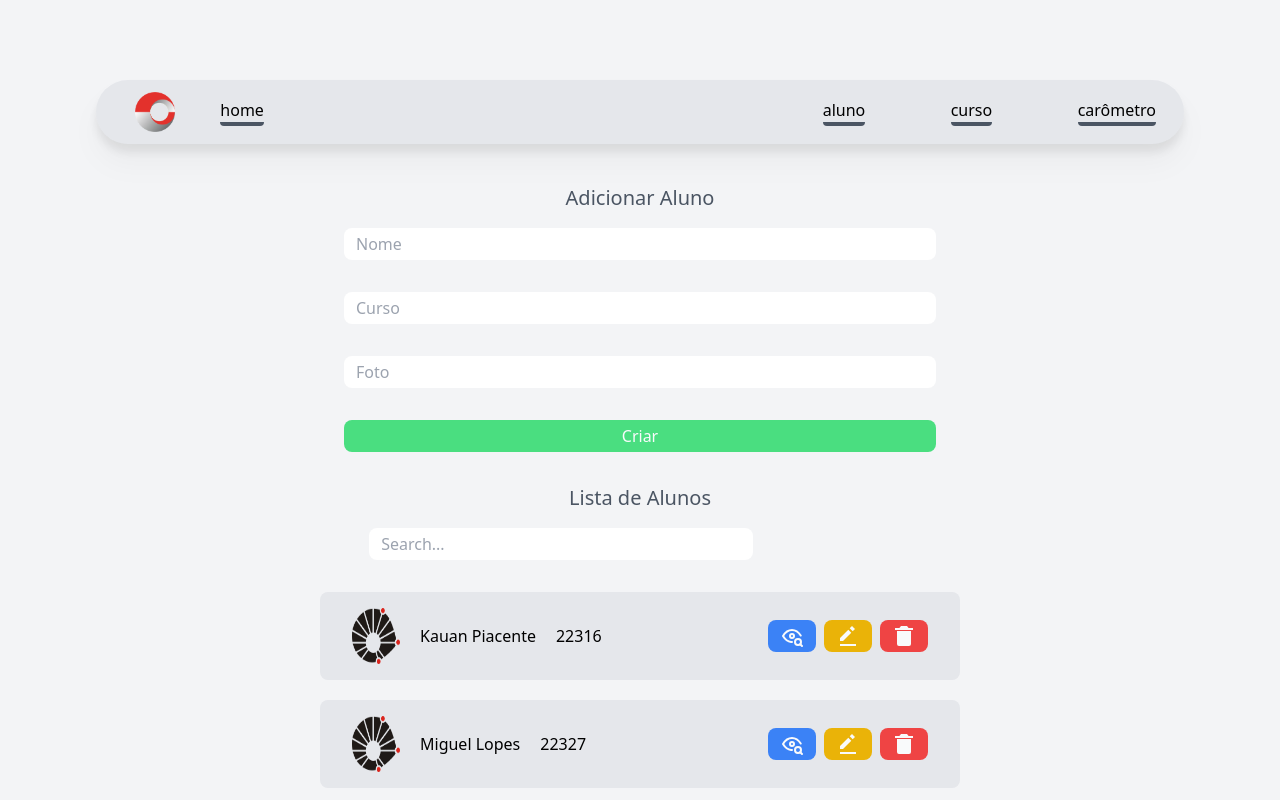
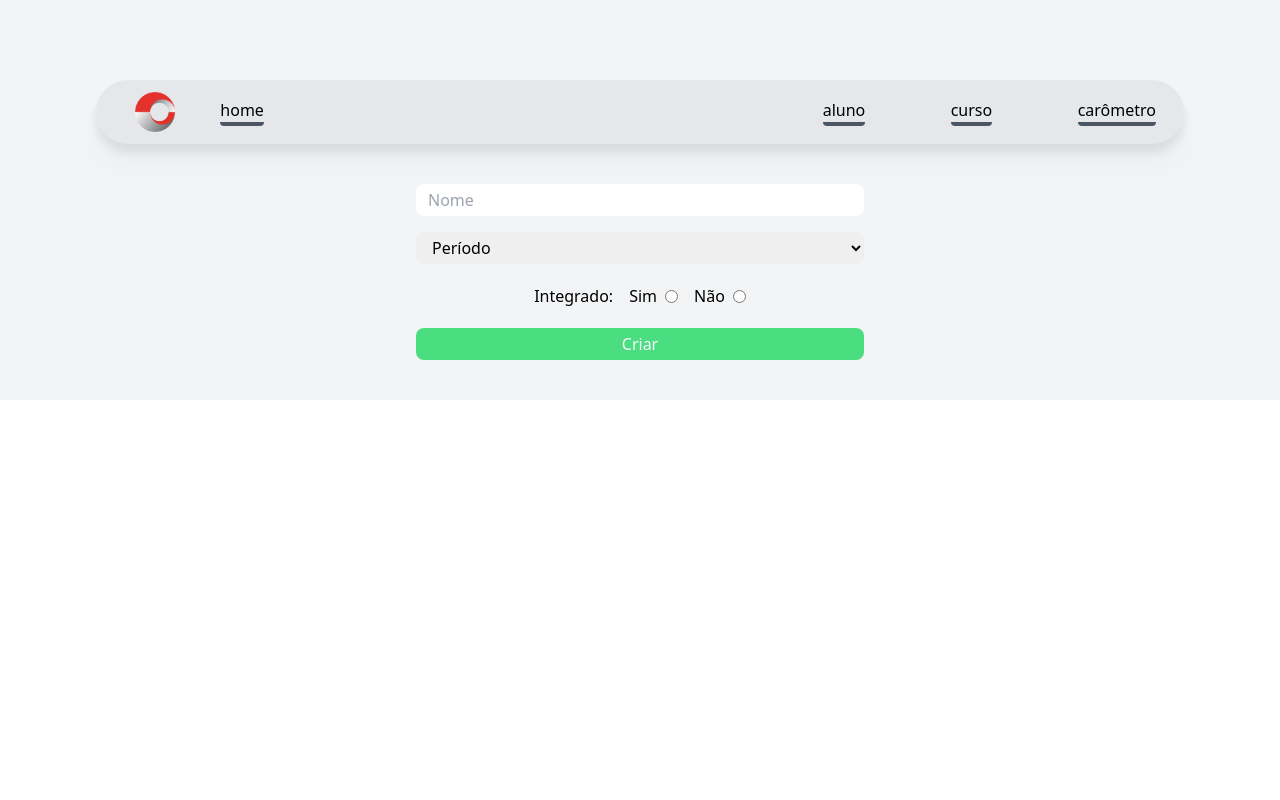
Before and after one commit to miguel-l-b/escola, a React (Create React App) app: page /courses in a window 1280 px wide. Shown: the top 800 px of the page. Built offline with nearby package versions, Linux system fonts and the light colour scheme.

Commit message:
feat: forms create course

```diff
--- a/src/App.tsx
+++ b/src/App.tsx
@@ -3,6 +3,7 @@ import { BrowserRouter, Routes, Route } from "react-router-dom"
 import Home from './pages/Home'
 import Students from './pages/Students'
 import Header from './components/Header'
+import Courses from './pages/Courses'
 
 function App() {
   const [path, setPath] = useState(window.location.pathname)
@@ -24,7 +25,7 @@ function App() {
         <Routes>
           <Route path="/" element={<Home />} />
           <Route path="/student" element={<Students />} />
-          <Route path="/courses" element={<Students />} />
+          <Route path="/courses" element={<Courses />} />
           <Route path="/carometer" element={<Students />} />
         </Routes>
       </main>
--- /dev/null
+++ b/src/pages/Courses.tsx
@@ -0,0 +1,33 @@
+import Button from "../components/Button";
+
+export default function Courses() {
+  return(
+    <>
+      <form className="flex flex-col w-1/2 m-auto items-center gap-4">
+        <input type="text" placeholder="Nome" className="max-w-md w-full h-fit py-1 px-3 rounded-lg" />
+        <select required className="max-w-md w-full h-fit py-1 px-3 rounded-lg">
+          <option disabled selected hidden>Período</option>
+          <option value={1}>Matutino</option>
+          <option value={2}>Vespertino</option>
+          <option value={3}>Noturno</option>
+        </select>
+        <div className="flex gap-4 items-center justify-center max-w-md w-full h-fit py-1 px-3 rounded-lg">
+          <h1>Integrado: </h1>
+          <div className="flex gap-2 items-center">
+            <label htmlFor="int_yes">Sim</label>
+            <input type="radio" id="int_yes" name="int" value={1} />
+          </div>
+          <div className="flex gap-2 items-center">
+            <label htmlFor="int_no">Não</label>
+            <input type="radio" id="int_no" name="int" value={0} />
+          </div>
+        </div>
+        <Button type="submit" className="max-w-md w-full bg-green-400 hover:bg-green-100 hover:text-green-500">Criar</Button>
+      </form>
+
+      <div className="">
+
+      </div>
+    </>
+  )
+}
--- a/src/pages/Students.tsx
+++ b/src/pages/Students.tsx
@@ -33,11 +33,11 @@ export default function Students() {
   return (
     <>
       <h2 className="text-center mb-4 font-light text-xl text-gray-600">Adicionar Aluno</h2>
-      <form className="m-auto w-1/2 flex flex-col justify-center gap-8 mb-8" onSubmit={(e) => e.preventDefault()}>
-        <input type="text" placeholder="Nome" className="w-full h-fit py-1 px-3 rounded-lg" />
-        <input type="text" placeholder="Curso" className="w-full h-fit py-1 px-3 rounded-lg" />
-        <input type="url" placeholder="Foto" className="w-full h-fit py-1 px-3 rounded-lg" />
-        <Button type="submit" className=" bg-green-400 hover:bg-green-100 hover:text-green-500">Criar</Button>
+      <form className="m-auto w-1/2 flex flex-col justify-center items-center gap-8 mb-8" onSubmit={(e) => e.preventDefault()}>
+        <input type="text" placeholder="Nome" className="max-w-md w-full h-fit py-1 px-3 rounded-lg" />
+        <input type="text" placeholder="Curso" className="max-w-md w-full h-fit py-1 px-3 rounded-lg" />
+        <input type="url" placeholder="Foto" className="max-w-md w-full h-fit py-1 px-3 rounded-lg" />
+        <Button type="submit" className="max-w-md w-full bg-green-400 hover:bg-green-100 hover:text-green-500">Criar</Button>
       </form>
 
       <h2 className="text-center mb-4 font-light text-xl text-gray-600">Lista de Alunos</h2>
```
